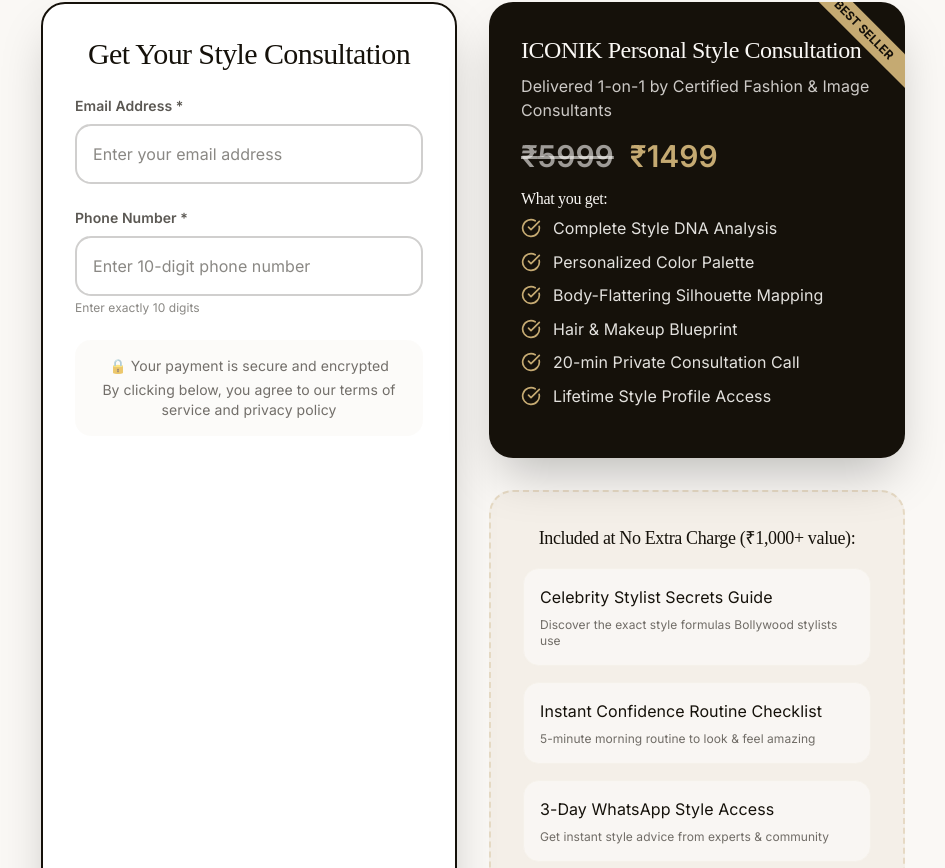
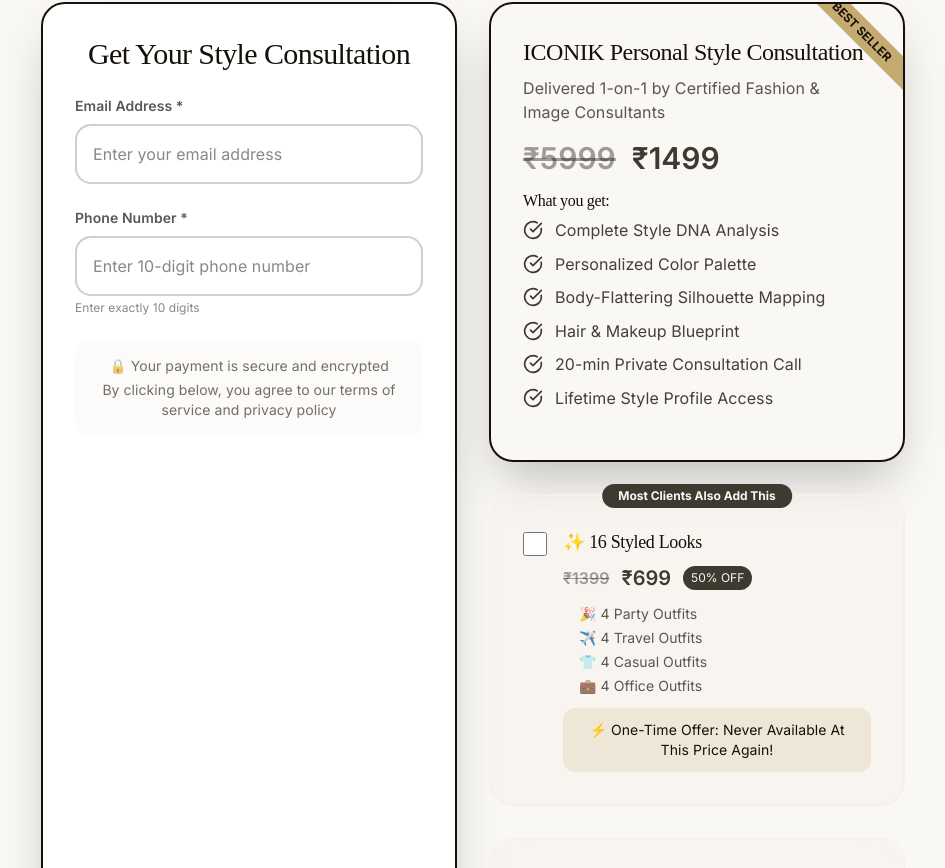
Before and after one commit to mithil0407/playernumberone, a Next.js app: page /checkout in a window 1280 px wide. Shown: the part 1272-2140 px from the top of the page, without its empty margins (167-1112 px from the left). Built offline with nearby package versions, Linux system fonts and the light colour scheme.

Commit message:
Cleaner Chout

```diff
--- a/src/app/checkout/page.tsx
+++ b/src/app/checkout/page.tsx
@@ -456,90 +456,55 @@
             className="space-y-6 md:space-y-8"
           >
                         {/* Main Product */}
-            <div className="bg-luxury-charcoal text-luxury-warm-white rounded-3xl p-6 md:p-8 shadow-2xl relative overflow-hidden">
+            <div className="bg-luxury-warm-white border-2 border-luxury-charcoal text-luxury-charcoal rounded-3xl p-6 md:p-8 shadow-2xl relative overflow-hidden">
               <div className="absolute top-2 md:top-4 right-[-30px] bg-luxury-gold text-luxury-charcoal px-6 md:px-8 py-1 transform rotate-45 text-xs font-bold">
                 BEST SELLER
               </div>
 
               <div className="mb-3 md:mb-4">
-                <h3 className="text-xl md:text-2xl luxury-heading mb-2">ICONIK Personal Style Consultation</h3>
+                <h3 className="text-xl md:text-2xl luxury-heading mb-2 text-luxury-charcoal">ICONIK Personal Style Consultation</h3>
 
-                <p className="text-sm md:text-base luxury-body text-luxury-warm-white/80 mb-3 md:mb-4">
+                <p className="text-sm md:text-base luxury-body text-luxury-charcoal/70 mb-3 md:mb-4">
                   Delivered 1-on-1 by Certified Fashion & Image Consultants
                 </p>
 
                 <div className="text-2xl md:text-3xl mb-3 md:mb-4">
-                  <span className="line-through text-luxury-warm-white/60 mr-2 md:mr-4 font-semibold">₹{originalPrice}</span>
-                  <span className="text-luxury-gold font-semibold">₹{discountedPrice}</span>
+                  <span className="line-through text-luxury-charcoal/40 mr-2 md:mr-4 font-semibold">₹{originalPrice}</span>
+                  <span className="text-luxury-accent font-semibold">₹{discountedPrice}</span>
                 </div>
               </div>
 
               <div className="mb-3 md:mb-4">
-                <h4 className="luxury-heading text-luxury-warm-white mb-2">What you get:</h4>
+                <h4 className="luxury-heading text-luxury-charcoal mb-2">What you get:</h4>
                 <ul className="space-y-2">
                   <li className="flex items-start gap-2 md:gap-3">
-                    <CheckCircle className="w-4 h-4 md:w-5 md:h-5 text-luxury-gold flex-shrink-0 mt-0.5" />
-                    <span className="luxury-body text-luxury-warm-white/90">Complete Style DNA Analysis</span>
+                    <CheckCircle className="w-4 h-4 md:w-5 md:h-5 text-luxury-accent flex-shrink-0 mt-0.5" />
+                    <span className="luxury-body text-luxury-charcoal/80">Complete Style DNA Analysis</span>
                   </li>
                   <li className="flex items-start gap-2 md:gap-3">
-                    <CheckCircle className="w-4 h-4 md:w-5 md:h-5 text-luxury-gold flex-shrink-0 mt-0.5" />
-                    <span className="luxury-body text-luxury-warm-white/90">Personalized Color Palette</span>
+                    <CheckCircle className="w-4 h-4 md:w-5 md:h-5 text-luxury-accent flex-shrink-0 mt-0.5" />
+                    <span className="luxury-body text-luxury-charcoal/80">Personalized Color Palette</span>
                   </li>
                   <li className="flex items-start gap-2 md:gap-3">
-                    <CheckCircle className="w-4 h-4 md:w-5 md:h-5 text-luxury-gold flex-shrink-0 mt-0.5" />
-                    <span className="luxury-body text-luxury-warm-white/90">Body-Flattering Silhouette Mapping</span>
+                    <CheckCircle className="w-4 h-4 md:w-5 md:h-5 text-luxury-accent flex-shrink-0 mt-0.5" />
+                    <span className="luxury-body text-luxury-charcoal/80">Body-Flattering Silhouette Mapping</span>
                   </li>
                   <li className="flex items-start gap-2 md:gap-3">
-                    <CheckCircle className="w-4 h-4 md:w-5 md:h-5 text-luxury-gold flex-shrink-0 mt-0.5" />
-                    <span className="luxury-body text-luxury-warm-white/90">Hair & Makeup Blueprint</span>
+                    <CheckCircle className="w-4 h-4 md:w-5 md:h-5 text-luxury-accent flex-shrink-0 mt-0.5" />
+                    <span className="luxury-body text-luxury-charcoal/80">Hair & Makeup Blueprint</span>
                   </li>
                   <li className="flex items-start gap-2 md:gap-3">
-                    <CheckCircle className="w-4 h-4 md:w-5 md:h-5 text-luxury-gold flex-shrink-0 mt-0.5" />
-                    <span className="luxury-body text-luxury-warm-white/90">20-min Private Consultation Call</span>
+                    <CheckCircle className="w-4 h-4 md:w-5 md:h-5 text-luxury-accent flex-shrink-0 mt-0.5" />
+                    <span className="luxury-body text-luxury-charcoal/80">20-min Private Consultation Call</span>
                   </li>
                   <li className="flex items-start gap-2 md:gap-3">
-                    <CheckCircle className="w-4 h-4 md:w-5 md:h-5 text-luxury-gold flex-shrink-0 mt-0.5" />
-                    <span className="luxury-body text-luxury-warm-white/90">Lifetime Style Profile Access</span>
+                    <CheckCircle className="w-4 h-4 md:w-5 md:h-5 text-luxury-accent flex-shrink-0 mt-0.5" />
+                    <span className="luxury-body text-luxury-charcoal/80">Lifetime Style Profile Access</span>
                   </li>
                 </ul>
               </div>
             </div>
 
-            {/* Free Bonuses */}
-            <div className="bg-luxury-gold/10 border-2 border-dashed border-luxury-gold/30 rounded-3xl p-6 md:p-8">
-              <h4 className="text-luxury-charcoal luxury-heading text-base md:text-lg text-center mb-3 md:mb-4">Included at No Extra Charge (₹1,000+ value):</h4>
-
-              <div className="space-y-3 md:space-y-4">
-                <div className="bg-luxury-warm-white/80 backdrop-blur-sm rounded-xl p-3 md:p-4 border border-luxury-cream">
-                  <div className="luxury-body text-luxury-charcoal mb-1 md:mb-2 text-sm md:text-base">Celebrity Stylist Secrets Guide</div>
-                  <div className="text-xs luxury-body text-luxury-charcoal/60">
-                    Discover the exact style formulas Bollywood stylists use
-                  </div>
-                </div>
-
-                <div className="bg-luxury-warm-white/80 backdrop-blur-sm rounded-xl p-3 md:p-4 border border-luxury-cream">
-                  <div className="luxury-body text-luxury-charcoal mb-1 md:mb-2 text-sm md:text-base">Instant Confidence Routine Checklist</div>
-                  <div className="text-xs luxury-body text-luxury-charcoal/60">
-                    5-minute morning routine to look & feel amazing
-                  </div>
-                </div>
-
-                <div className="bg-luxury-warm-white/80 backdrop-blur-sm rounded-xl p-3 md:p-4 border border-luxury-cream">
-                  <div className="luxury-body text-luxury-charcoal mb-1 md:mb-2 text-sm md:text-base">3-Day WhatsApp Style Access</div>
-                  <div className="text-xs luxury-body text-luxury-charcoal/60">
-                    Get instant style advice from experts & community
-                  </div>
-                </div>
-              </div>
-            </div>
-
-            {/* Testimonial */}
-            <div className="bg-luxury-gold/10 border-l-4 border-luxury-gold rounded-xl p-4">
-              <p className="text-sm luxury-body text-luxury-charcoal italic">
-                &quot;I saved ₹15,000 on clothes that actually work for me! The color analysis alone changed everything – I get compliments daily now.&quot;
-              </p>
-              <p className="text-xs luxury-body text-luxury-charcoal/60 mt-2">– Priya S., Mumbai (Verified Buyer)</p>
-            </div>
 
             {/* Add-on 1: Shopping Blueprint */}
             <div
@@ -757,8 +722,8 @@
             <div className="flex-1">
               <div className="luxury-body text-luxury-charcoal/70 text-xs">Complete Package</div>
               <div className="flex items-baseline gap-1">
-                <span className="text-lg font-semibold text-luxury-charcoal">₹{totalAmount.toLocaleString()}</span>
-                <span className="line-through text-luxury-charcoal/40 text-sm">₹5,999</span>
+                <span className="text-base font-semibold text-luxury-charcoal">₹{totalAmount.toLocaleString()}</span>
+                <span className="line-through text-luxury-charcoal/40 text-xs">₹5,999</span>
               </div>
             </div>
             <div className="text-right ml-2">
```
